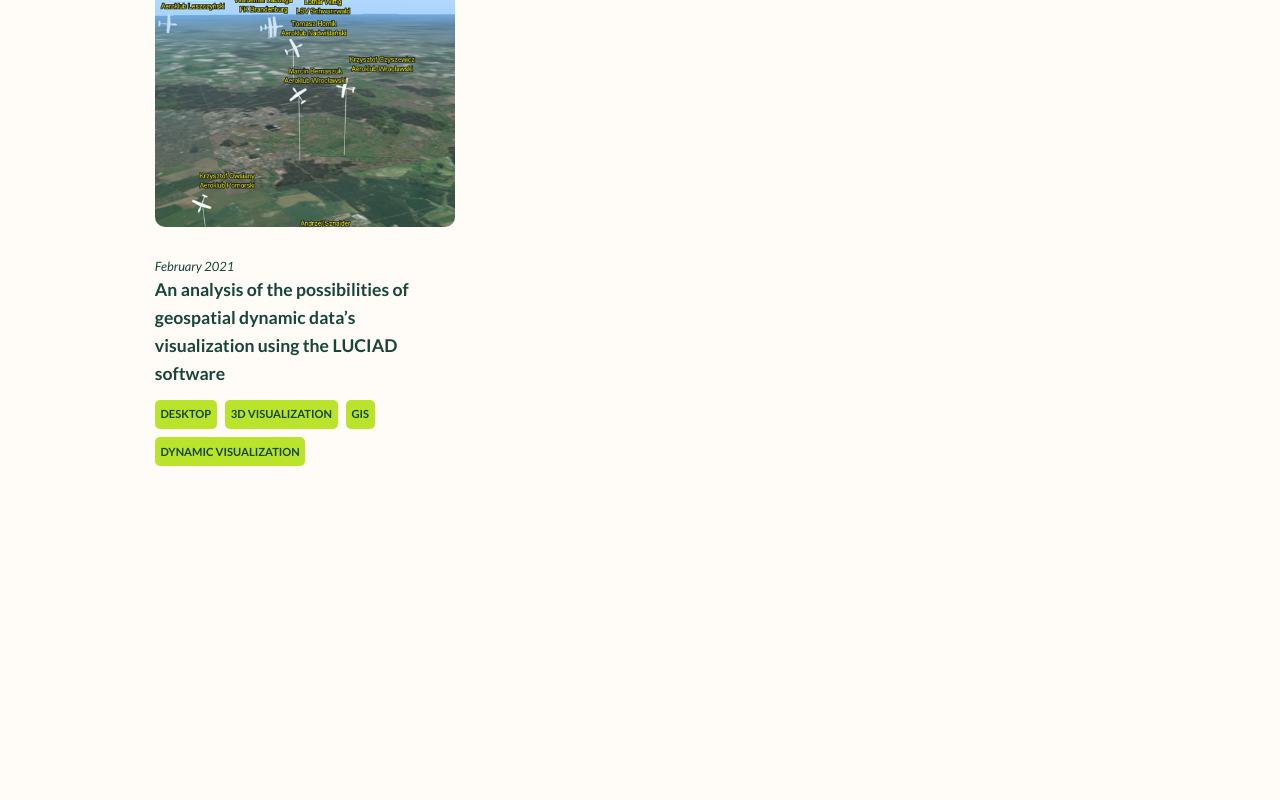
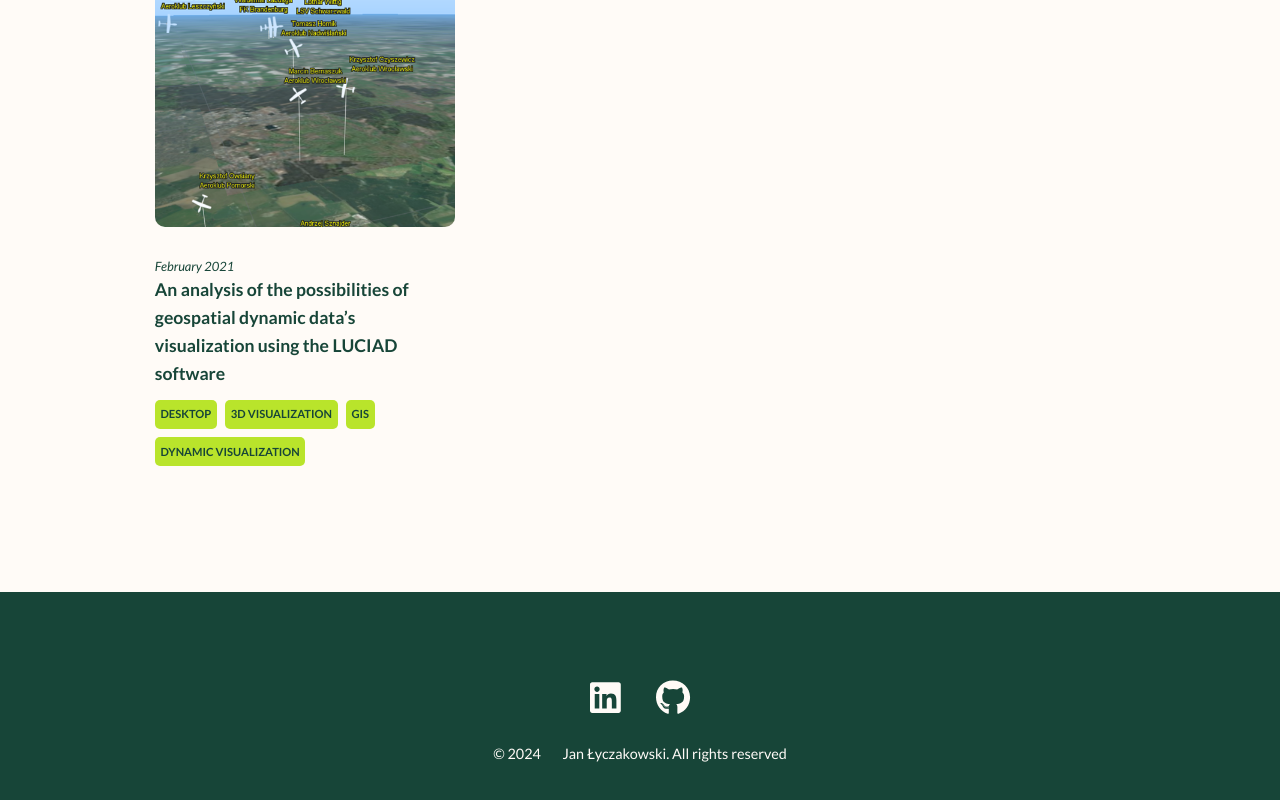
Before and after one commit to janlyczakowski/jan_lyczakowski_portfolio, a React (Create React App) app: page /#/ in a window 1280 px wide. Shown: the part 3046-3846 px from the top of the page. Built offline with nearby package versions, Linux system fonts and the light colour scheme.

Commit message:
footer added

```diff
--- a/src/components/Footer.jsx
+++ b/src/components/Footer.jsx
@@ -1,5 +1,4 @@
 import React from 'react';
-import { Link } from 'react-router-dom';
 import { FontAwesomeIcon } from '@fortawesome/react-fontawesome';
 import { faLinkedin, faGithub } from '@fortawesome/free-brands-svg-icons';
 import styles from '../css/Footer.module.css';
@@ -8,20 +7,10 @@ import '../css/index.css';
 function Footer() {
   return (
     <footer>
-      <a href="mailto:lyczakowski.jan@gmail.com" className={styles.footer_link}>
-        lyczakowski.jan@gmail.com
-      </a>
-      {' | '}
-      <Link
-        to={'/credits'}
-        className={`${styles.footer_link} ${styles.credits}`}
-      >
-        Credits
-      </Link>
-      <ul className={styles.social_list}>
-        <li className={styles.social_list_item}>
+      <ul className={styles.footer_list}>
+        <li className={styles.footer_item}>
           <a
-            className={styles.social_list_link}
+            className={styles.footer_link}
             href="https://www.linkedin.com/in/jan-%C5%82yczakowski-14a502222/"
             target="_blank"
             rel="noreferrer"
@@ -29,9 +18,9 @@ function Footer() {
             <FontAwesomeIcon icon={faLinkedin} className={styles.footer_icon} />
           </a>
         </li>
-        <li className={styles.social_list_item}>
+        <li className={styles.footer_item}>
           <a
-            className={styles.social_list_link}
+            className={styles.footer_link}
             href="https://github.com/janlyczakowski"
             target="_blank"
             rel="noreferrer"
@@ -40,6 +29,10 @@ function Footer() {
           </a>
         </li>
       </ul>
+      <div className={styles.description_container}>
+        <p className={styles.copyright}>&copy; 2024</p>
+        <p className={styles.copyright}>Jan Łyczakowski. All rights reserved</p>
+      </div>
     </footer>
   );
 }
--- a/src/components/PortfolioItem.jsx
+++ b/src/components/PortfolioItem.jsx
@@ -1,4 +1,4 @@
-import React, { useState } from 'react';
+import React from 'react';
 import { Link } from 'react-router-dom';
 import styles from '../css/MyWork.module.css';
 
@@ -8,8 +8,6 @@ function PortfolioItem(props) {
   const {
     navigateTo,
     category,
-    dataSpec,
-    dataGen,
     dataAttribute,
     srcImg,
     altImg,
--- a/src/css/Footer.module.css
+++ b/src/css/Footer.module.css
@@ -1,44 +1,68 @@
 footer {
-  color: var(--clr-dark);
-  background: var(--clr-light);
+  color: var(--clr-dark-color-text);
+  background-color: var(--clr-background-dark);
+  /* color: var(--clr-dark-color-text); */
+  /* background-color: var(--clr-background-light); */
   text-align: center;
   padding: 3em 1em;
 }
-footer a {
-  color: inherit;
-}
-.footer_link {
-  text-decoration: none;
-  color: var(--clr-dark);
-  font-size: var(--fs-h3);
-  font-weight: var(--fw-bold);
-  font-size: 1.1em;
-}
-.footer_link:hover,
-.social_list_link:hover {
-  opacity: 0.6;
-}
-.footer_link:hover {
-  text-decoration: underline;
-  cursor: pointer;
-}
-.social_list {
+.footer_list {
   list-style: none;
   display: flex;
   justify-content: center;
   padding: 0;
-  margin: 2em 0 0;
+  margin: 2em 0 0.5em 0;
 }
-.social_list_item {
+.footer_item {
   margin: 0 0.5em;
 }
-.social_list_link {
+.footer_link {
   padding: 0.5em;
+  color: inherit;
 }
-.credits {
-  font-size: var(--fs-h4);
-  font-weight: var(--fw-bold);
+
+.footer_link:hover {
+  opacity: 0.6;
+  cursor: pointer;
 }
 .footer_icon {
-  font-size: 1.25em;
+  font-size: 1.5em;
+  color: var(--clr-bright-text);
 }
+.description_container {
+  display: flex;
+  flex-direction: column;
+  justify-content: center;
+  /* color: var(--clr-dark-color-text); */
+  font-weight: var(--fw-bold);
+  color: var(--clr-bright-text);
+}
+.copyright {
+  font-size: 0.8rem;
+}
+.copyright:last-of-type {
+  margin-top: 0;
+}
+
+@media screen and (min-width: 310px) {
+  .description_container {
+    flex-direction: row;
+  }
+  .copyright:last-of-type {
+    margin-top: 1em;
+  }
+  .copyright:first-of-type {
+    margin-right: 1.5em;
+  }
+  .footer_icon {
+    font-size: 1.75em;
+  }
+}
+@media screen and (min-width: 400px) {
+  .copyright {
+    font-size: 0.9rem;
+  }
+  .footer_icon {
+    font-size: 2em;
+  }
+}
```
